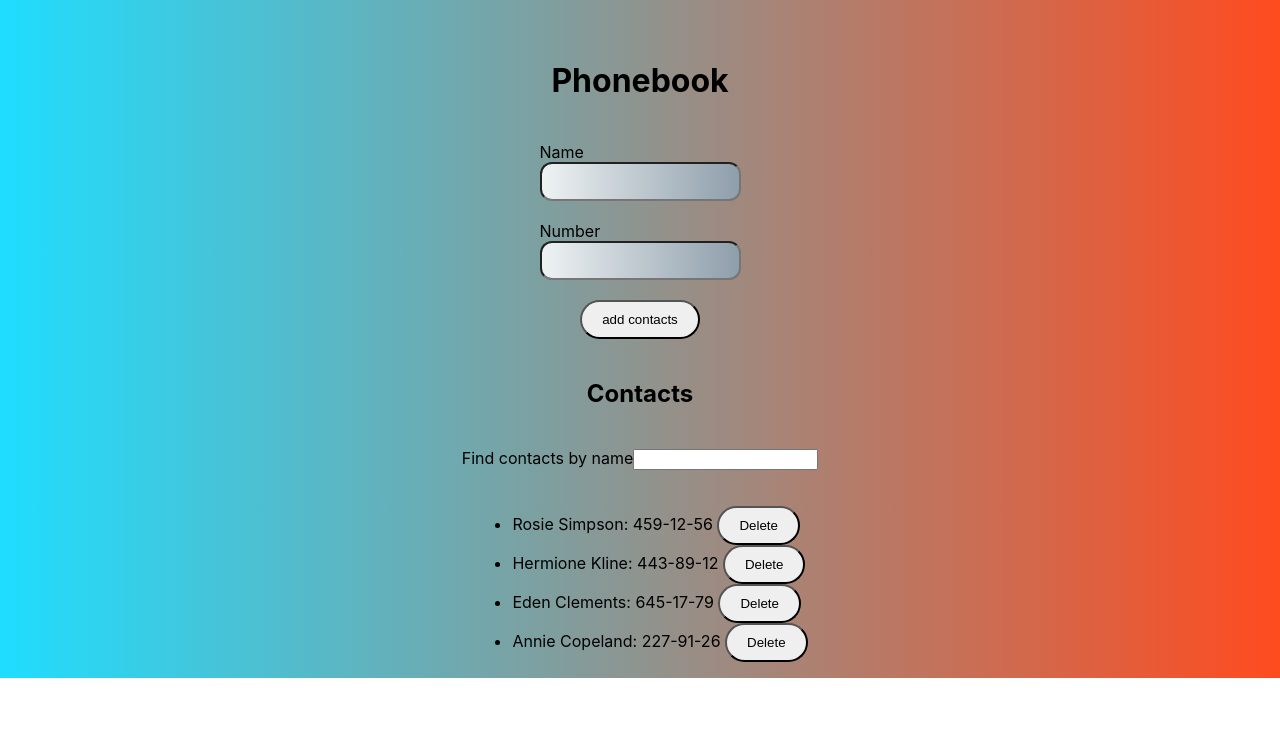
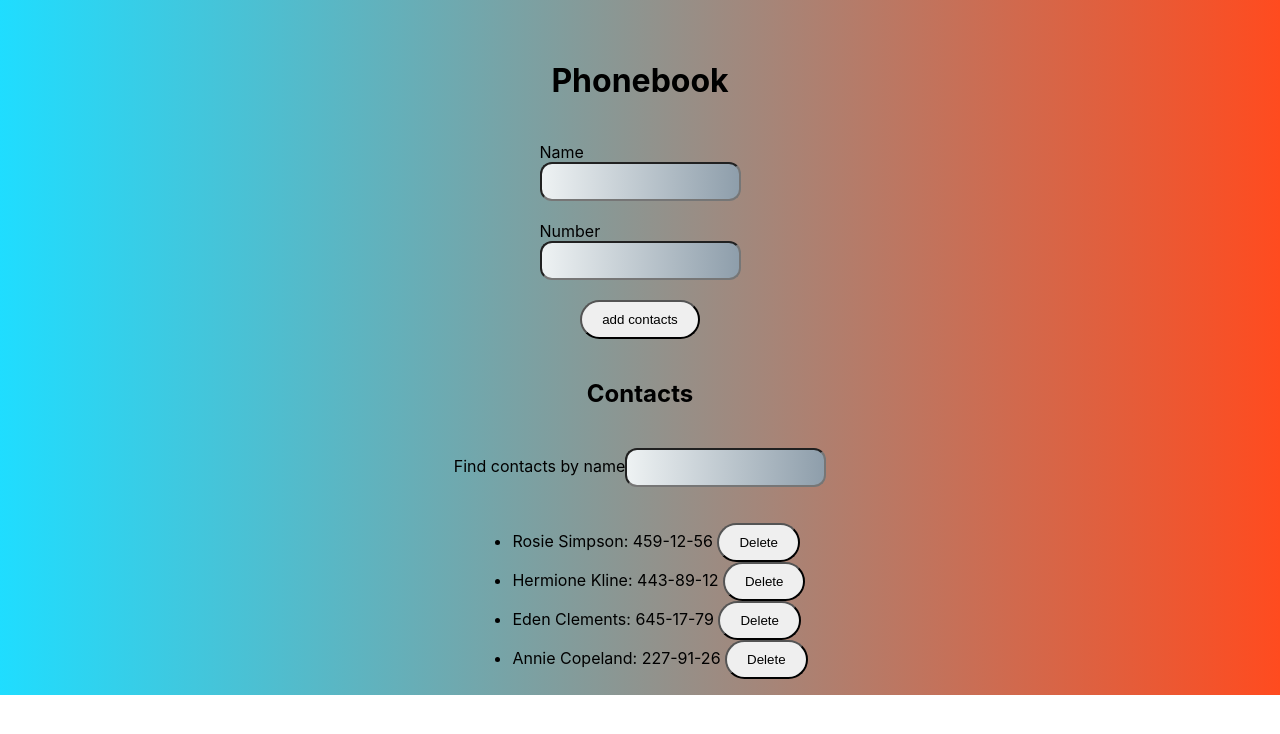
Before and after one commit to ExLuZiVe53/goit-react-hw-06-phonebook, a React (Create React App) app: page / in a window 1280 px wide. Shown: the top 734 px of the page. Built offline with nearby package versions, Linux system fonts and the light colour scheme.

Commit message:
added Filter styles

```diff
--- a/src/components/Filter/Filter.jsx
+++ b/src/components/Filter/Filter.jsx
@@ -1,6 +1,7 @@
 import React, { useState } from 'react';
 import { useDispatch } from 'react-redux';
 import { filter } from 'redux/filtersSlice';
+import css from './Filter.module.css';
 
 export const Filter = () => {
   const dispatch = useDispatch();
@@ -12,7 +13,7 @@ export const Filter = () => {
   };
   dispatch(filter(filterok));
   return (
-    <div>
+    <div className={css.FilterWrap}>
       <label htmlFor="">
         Find contacts by name
         <input
@@ -20,6 +21,7 @@ export const Filter = () => {
           type="text"
           value={filterok}
           onChange={handleFind}
+          className={css.FilterInput}
         />
       </label>
     </div>
--- a/src/components/Filter/Filter.module.css
+++ b/src/components/Filter/Filter.module.css
@@ -19,5 +19,4 @@
 .FilterWrap {
   display: flex;
   flex-direction: column;
-  gap: 10px;
 }
```
